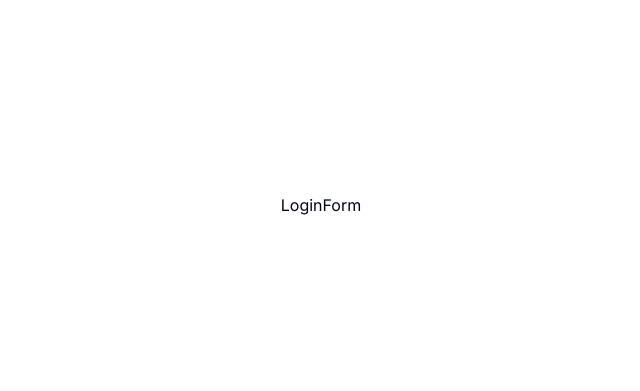
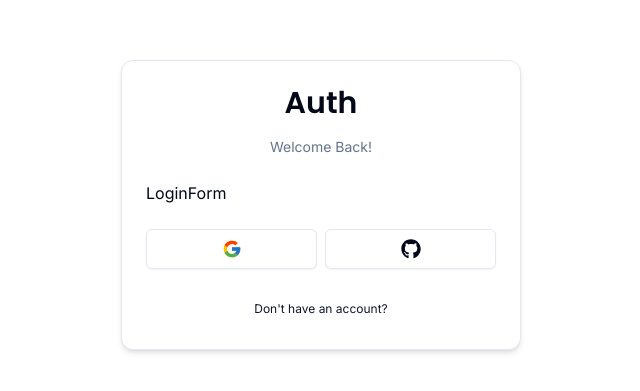
Before and after one commit to hassan-31x/nextjs-starter-kit, a Next.js app: page /auth/login in a window 1280 px wide. Shown: the part 195-586 px from the top of the page, without its empty margins (319-959 px from the left). Built offline with nearby package versions, Linux system fonts and the light colour scheme.

Commit message:
feat: card container

```diff
--- a/app/page.tsx
+++ b/app/page.tsx
@@ -4,7 +4,7 @@ import Image from "next/image";
 
 export default function Home() {
   return (
-    <div className="flex flex-col h-ful items-center justify-center">
+    <div className="flex flex-col h-full items-center justify-center">
       <h1 className="text-6xl font-semibold text-black drop-shadow-md">
         Auth
       </h1>
--- /dev/null
+++ b/components/auth/back-button.tsx
@@ -0,0 +1,30 @@
+"use client"
+
+import React from 'react'
+import { Button } from '@/components/ui/button'
+import Link from 'next/link'
+
+type Props = {
+  label: string
+  href: string
+}
+
+const BackButton = ({
+  label,
+  href,
+}: Props) => {
+  return (
+    <Button
+      variant='link'
+      className='font-normal w-full'
+      size='sm'
+      asChild
+    >
+      <Link href={href}>
+        {label}
+      </Link>
+    </Button>
+  )
+}
+
+export default BackButton
--- a/components/auth/card-wrapper.tsx
+++ b/components/auth/card-wrapper.tsx
@@ -1,7 +1,10 @@
 "use client"
 
 import React from 'react'
-import { Card } from '@/components/ui/card';
+import { Card, CardContent, CardFooter, CardHeader } from '@/components/ui/card';
+import AuthHeader from './header';
+import AuthSocial from './social';
+import BackButton from './back-button';
 
 type Props = {
   children: React.ReactNode;
@@ -19,8 +22,21 @@ const CardWrapper = ({
   showSocial = true,
 }: Props) => {
   return (
-    <Card className='w-[400px]'>
-
+    <Card className='w-[400px] shadow-md'>
+      <CardHeader>
+        <AuthHeader label={headerLabel} />
+      </CardHeader>
+      <CardContent>
+        {children}
+      </CardContent>
+      {showSocial && (
+        <CardFooter>
+          <AuthSocial />
+        </CardFooter>
+      )}
+      <CardFooter>
+        <BackButton label="Don't have an account?" href='/auth/register' />
+      </CardFooter>
     </Card>
   )
 }
--- /dev/null
+++ b/components/auth/header.tsx
@@ -0,0 +1,28 @@
+import React from 'react'
+import { cn } from '@/lib/utils'
+import { Poppins } from 'next/font/google'
+
+const font = Poppins({
+  subsets: ["latin"],
+  weight: ['400', '500', '600', '700'],
+})
+
+type Props = {
+  label: string
+}
+
+const AuthHeader = ({ label }: Props) => {
+  return (
+    <div className='w-full flex flex-col items-center justify-center gap-y-4'>
+      <h1 className={cn(
+        "text-3xl font-semibold",
+        font.className
+      )}>Auth</h1>
+      <p className='text-muted-foreground text-sm'>
+        {label}
+      </p>
+    </div>
+  )
+}
+
+export default AuthHeader
--- a/components/auth/login-form.tsx
+++ b/components/auth/login-form.tsx
@@ -1,10 +1,16 @@
 import React from 'react'
+import CardWrapper from './card-wrapper'
 
 type Props = {}
 
 const LoginForm = (props: Props) => {
   return (
-    <>LoginForm</>
+    <CardWrapper
+      headerLabel='Welcome Back!'
+      backButtonLabel='Don’t have an account?'
+      backButtonhref='/auth/register'
+      showSocial
+    >LoginForm</CardWrapper>
   )
 }
 
--- /dev/null
+++ b/components/auth/social.tsx
@@ -0,0 +1,33 @@
+"use client"
+
+import React from 'react'
+import { FcGoogle } from 'react-icons/fc'
+import { Button } from '@/components/ui/button'
+import { FaGithub } from 'react-icons/fa'
+
+type Props = {}
+
+const AuthSocial = (props: Props) => {
+  return (
+    <div className='flex items-center w-full gap-x-2'>
+      <Button
+        size='lg'
+        className='w-full'
+        variant='outline'
+        onClick={() => console.log('Facebook')}
+      >
+        <FcGoogle className='h-5 w-5' />
+      </Button>
+      <Button
+        size='lg'
+        className='w-full'
+        variant='outline'
+        onClick={() => console.log('Facebook')}
+      >
+        <FaGithub className='h-5 w-5' />
+      </Button>
+    </div>
+  )
+}
+
+export default AuthSocial
--- a/package.json
+++ b/package.json
@@ -16,6 +16,7 @@
     "next": "14.2.5",
     "react": "^18",
     "react-dom": "^18",
+    "react-icons": "^5.2.1",
     "tailwind-merge": "^2.4.0",
     "tailwindcss-animate": "^1.0.7"
   },
```
Also changed, not shown: 1 other file (tests, documents, lock files or other folders).
